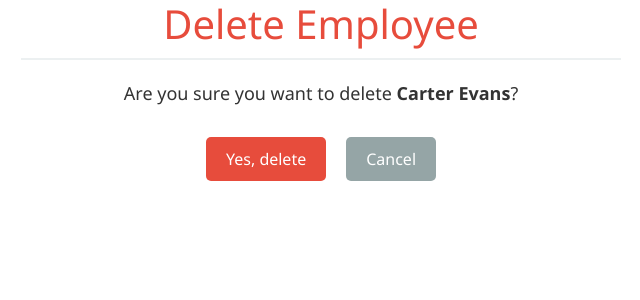
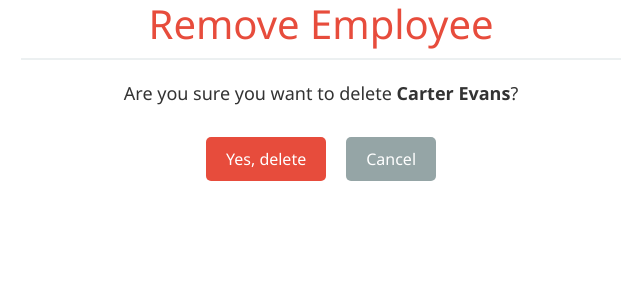
Before and after one commit to shubham637/Employee_CRUD_Intern, a Django app: page /6/delete/ in a window 1280 px wide. Shown: the top 300 px of the page, without its empty margins (319-959 px from the left). Run offline with Django 4.2, Linux system fonts and the light colour scheme; data comes from the database, SQL or seed files in the repository.

Commit message:
templates

```diff
--- a/Templates/confirm_delete.html
+++ b/Templates/confirm_delete.html
@@ -3,7 +3,7 @@
 {% block content %}
 
 <div style="max-width: 600px; margin: 0 auto; font-family: 'Segoe UI', Tahoma, Geneva, Verdana, sans-serif; color: #333; text-align: center;">
-    <h1 style="color: #e74c3c; border-bottom: 2px solid #ecf0f1; padding-bottom: 10px; margin-bottom: 20px;">Delete Employee</h1>
+    <h1 style="color: #e74c3c; border-bottom: 2px solid #ecf0f1; padding-bottom: 10px; margin-bottom: 20px;">Remove Employee</h1>
 
     <p style="font-size: 18px; margin-bottom: 30px;">
         Are you sure you want to delete <strong>{{ employee.first_name }} {{ employee.last_name }}</strong>?
```
